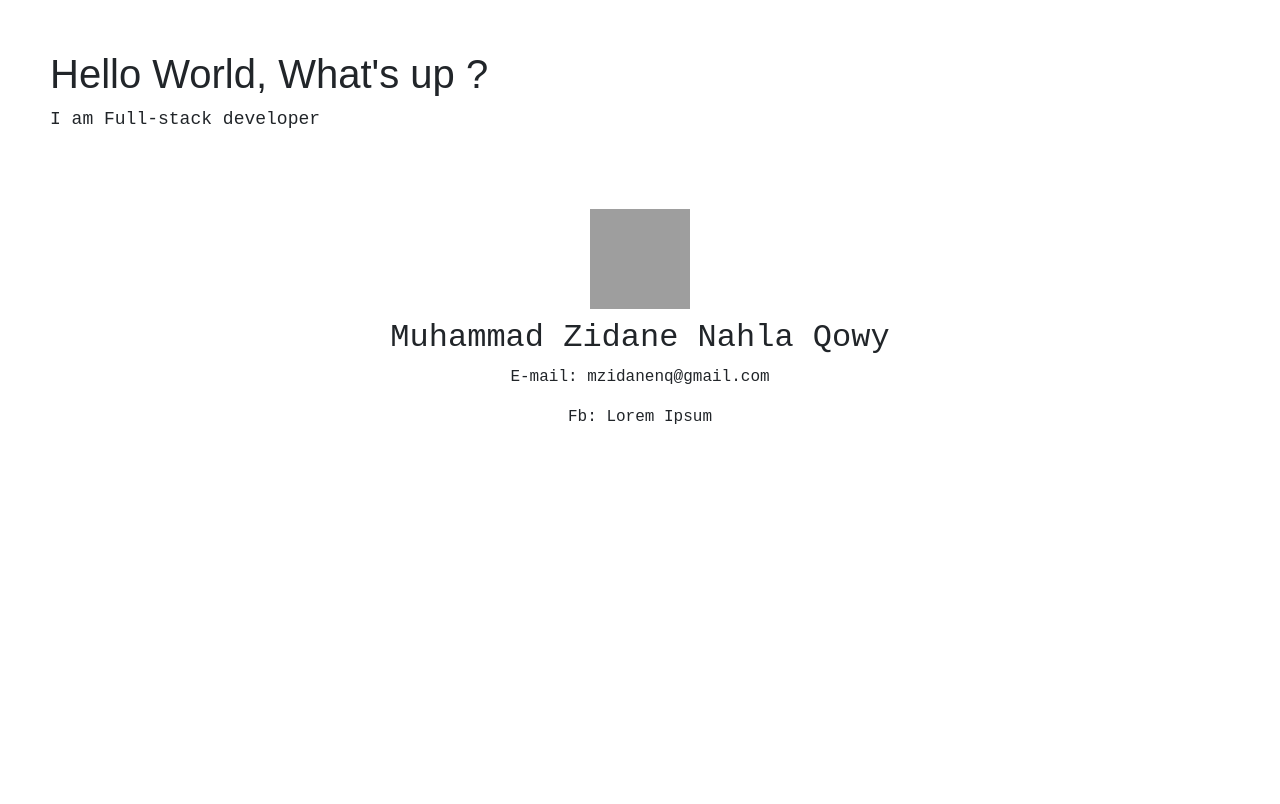
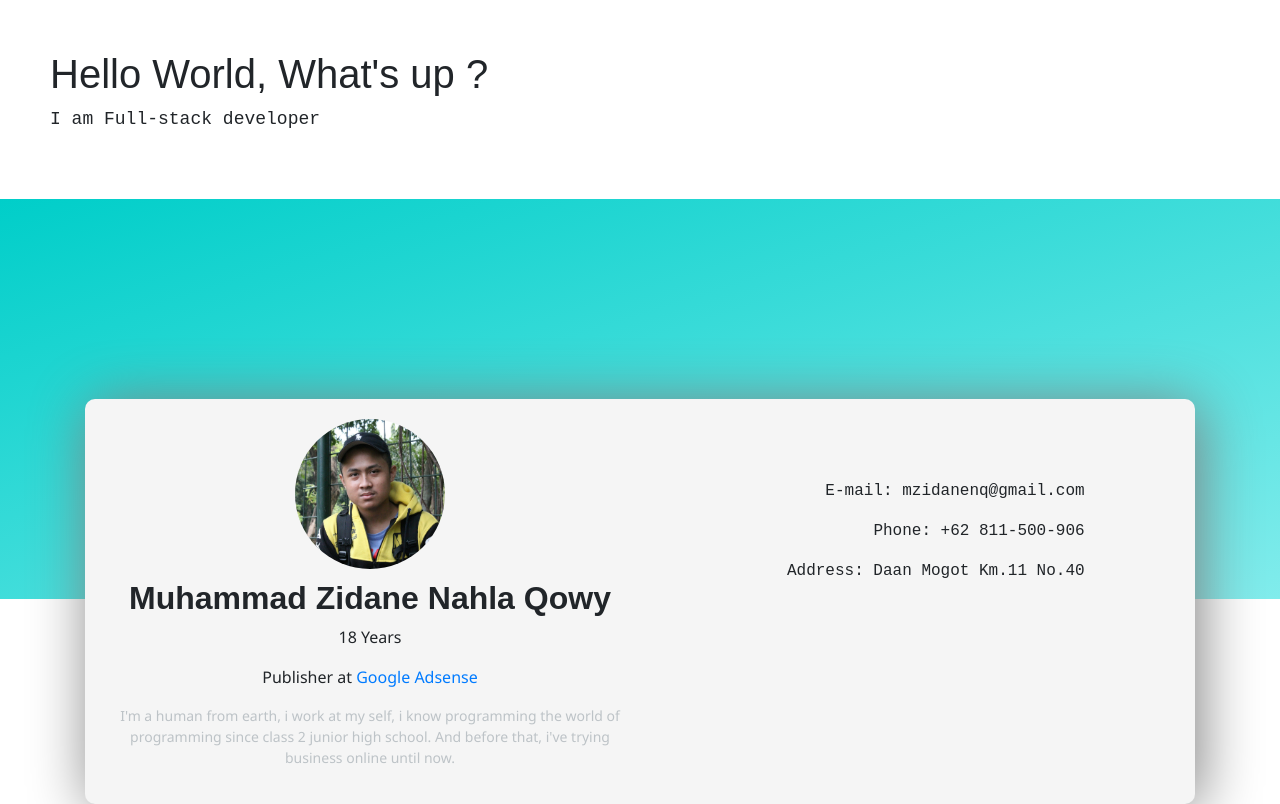
Before and after one commit to mzidanenq/zidane21012001.github.com, a plain HTML site: page index.html in a window 1280 px wide. Drawn offline with nearby package versions, Linux system fonts and the light colour scheme; grey boxes are pictures that could not be loaded.

Commit message:
update interface

```diff
--- a/index.html
+++ b/index.html
@@ -2,34 +2,33 @@
     <head>
         <link rel="stylesheet" href="style.css">
         <link rel="stylesheet" href="https://stackpath.bootstrapcdn.com/bootstrap/4.1.3/css/bootstrap.min.css" integrity="sha384-MCw98/SFnGE8fJT3GXwEOngsV7Zt27NXFoaoApmYm81iuXoPkFOJwJ8ERdknLPMO" crossorigin="anonymous">
+        <link rel="shortcut icon" type="image/jpg" href="profile.jpg">
+
+        <title>Muhammad Zidane Nahla Qowy - Biodata</title>
     </head>
     <body>
+
         <div id="welcome">
             <h1 class="titles">Hello World, What's up ?</h1>
             <p class="desc">I am Full-stack developer</p>
         </div>
+        <div class="grad1">
         <div class="container">
-            <div class="infoumum">
-                    <div class="profile">
-                        <div id="image_profile">
-                            <img src="https://cdn1.iconfinder.com/data/icons/technology-devices-2/100/Profile-512.png" alt="">
-                        </div>
-                        <div id="nama">
-                            <h2>Muhammad Zidane Nahla Qowy</h2>
-                        </div>
-                    <div>
-
-                    <div class="contact">
-                        <div class="email">
-                            <p>E-mail: mzidanenq@gmail.com</p>
-                        </div>
-                        <div class="fb-contact">
-                            <p>Fb: Lorem Ipsum</p>
-                        </div>
-                    </div>
+            <div class="infoumum col-md-12">
+                <div class="profile col-md-6">
+                    <img class="img_profile" src="profile.jpg" alt="">
+                    <h2 class="fname"><strong>Muhammad Zidane Nahla Qowy</strong></h2>
+                    <p class="bio">18 Years<p>
+                    <p class="bio">Publisher at <a href="https://google.com">Google</a> <a href="https://adsense.com">Adsense</a><p>
+                    <p class="bio luntur">I'm a human from earth, i work at my self, i know programming the world of programming since class 2 junior high school. And before that, i've trying business online until now.<p>
+                </div>
+                <div class="contact col-md-5">
+                    <p>E-mail: mzidanenq@gmail.com</p>
+                    <p>Phone: +62 811-500-906</p>
+                    <p>Address: Daan Mogot Km.11 No.40</p>
+                </div>
             </div>
         </div>
-            </div>
         </div>
     </body>
 </html>
--- a/style.css
+++ b/style.css
@@ -1,18 +1,36 @@
 body {
     margin: 0;
     padding: 0;
-}
-img {
-    width: 100px;
-    height: 100px;
-    margin: 10px;
 }
 #welcome {
     padding: 50px;
 }
 .profile {
+    margin: 20px 0;
+    display: inline-block;
     text-align: center;
+}
+.bio {
+    font-family: 'Segoe UI', Tahoma, Geneva, Verdana, sans-serif
+}
+.contact {
+    display: inline-block;
+    vertical-align: top;
+    text-align: right;
+    padding-top: 80px;
+}
+.infoumum {
     font-family: 'Courier New', Courier, monospace;
+    position: relative;
+    border-radius: 10px;
+    box-shadow: 5px 5px 60px grey;
+    bottom: -200px;
+    background-color:whitesmoke;
+}
+
+.luntur {
+    color: #bdc3c7;
+    font-size: 14px;
 }
 .titles {
     font-family: Arial, Helvetica, sans-serif;
@@ -22,3 +40,22 @@ img {
     font-size: 18px;
     font-family: 'Courier New', Courier, monospace;
 }
+.grad1{
+    background-image: linear-gradient(to bottom right, #00cec9, #81ecec);
+    height: 50vh;
+    position: relative;
+    left: 0px;
+    top: 0px;
+    z-index: 1;
+}
+.fname {
+    font-family: Arial, Helvetica, sans-serif;
+}
+.img_profile {
+    margin-bottom: 10px;
+    object-fit: cover;
+    object-position: 40% 0;
+    width: 150px;
+    height: 150px;
+    border-radius: 50%;
+}
```
Also changed, not shown: profile.jpg (added).
